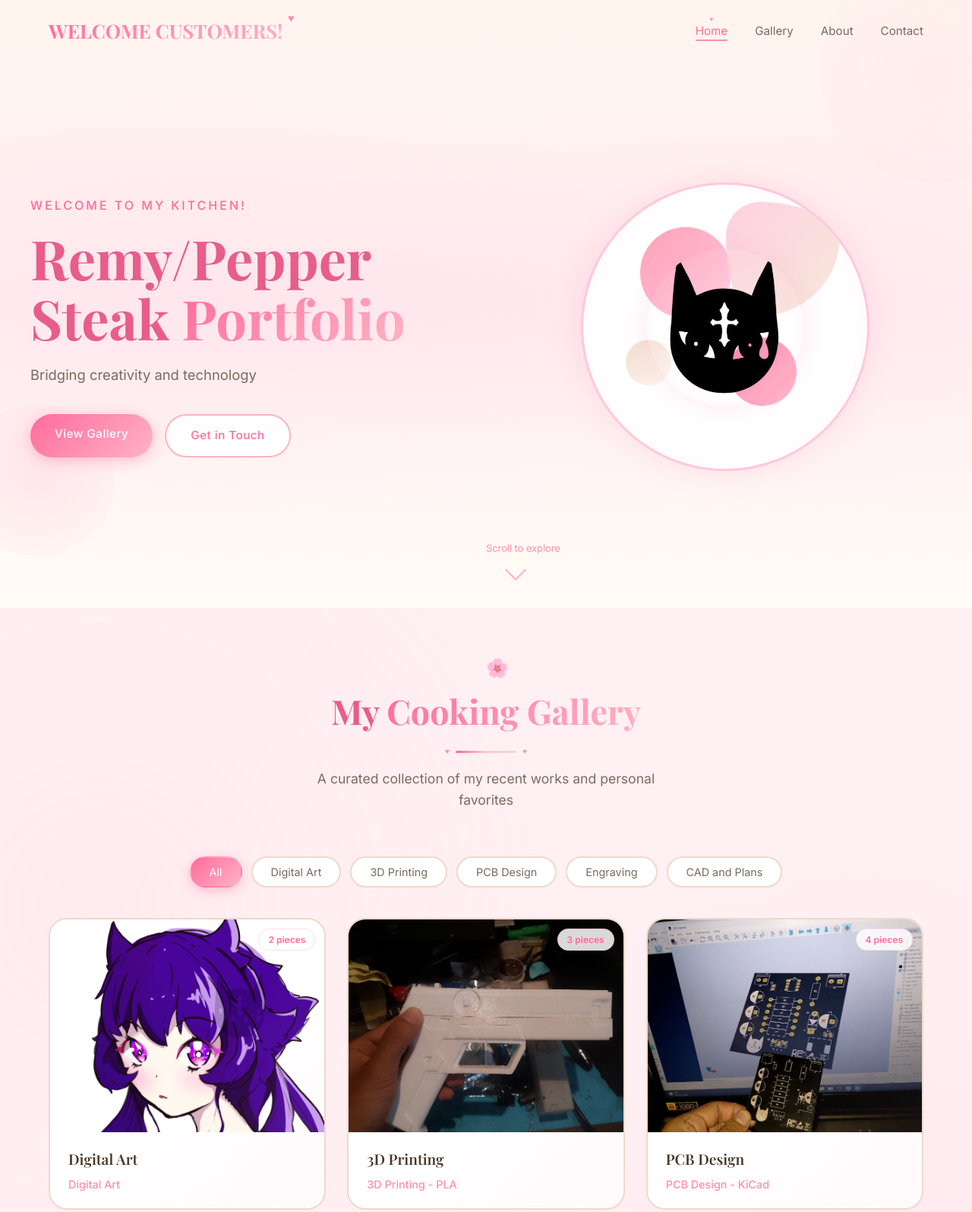
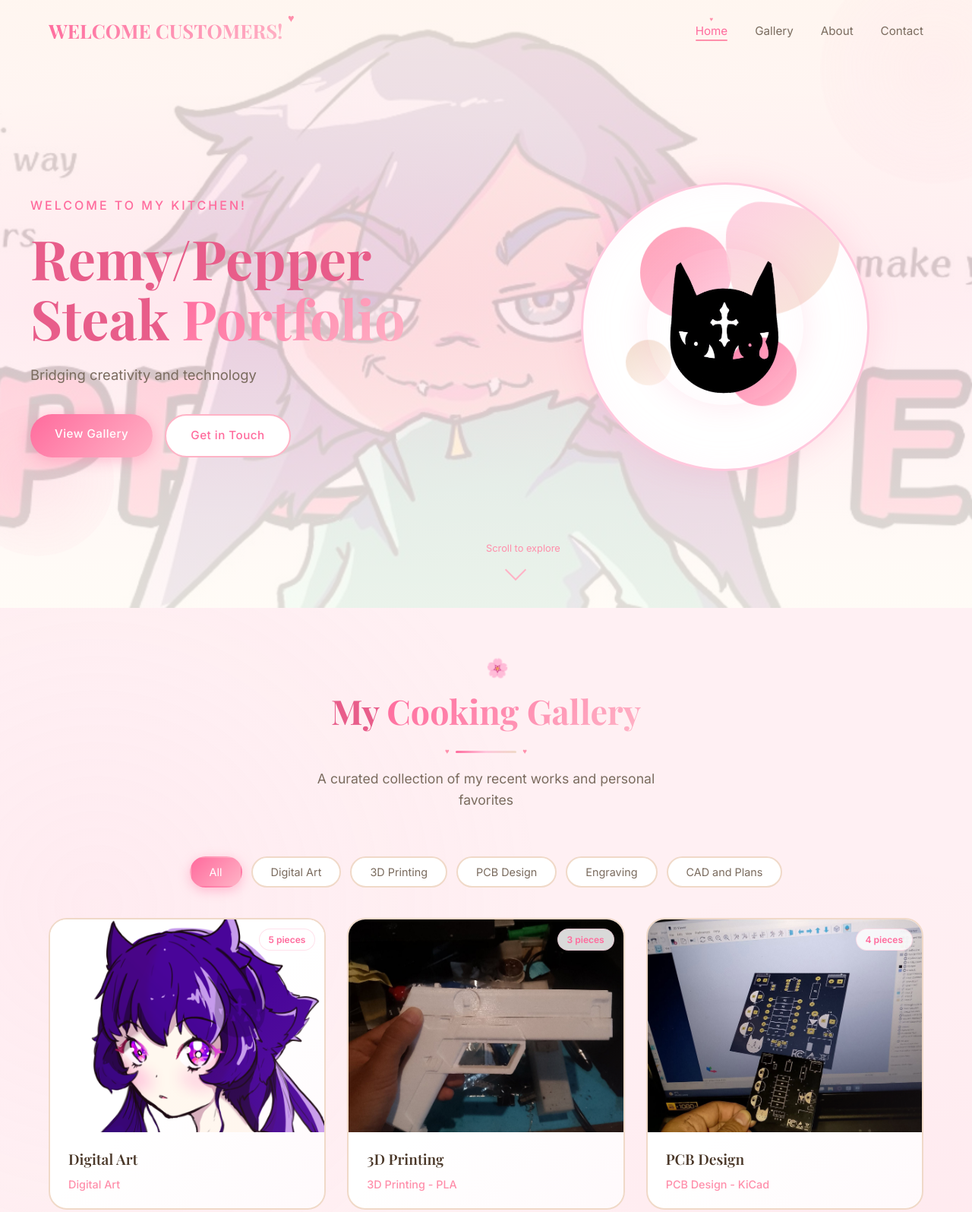
Before and after one commit to tracyrenzfaura4-afk/Portfolio, a plain HTML site: page index.html in a window 1280 px wide. Shown: the top 1595 px of the page at 76% size. Drawn offline with nearby package versions, Linux system fonts and the light colour scheme.

Commit message:
Add files via upload

```diff
--- a/script.js
+++ b/script.js
@@ -64,7 +64,10 @@ document.addEventListener('DOMContentLoaded', function(){
             description: 'A curated collection of vibrant digital illustrations exploring color theory, advanced blending techniques, and unique color palettes.',
             images: [
                 { src: 'images/digital-art-1.jpg', title: 'Digital Illustration 1' },
-                { src: 'images/digital-art-2.jpg', title: 'Digital Illustration 2' }
+                { src: 'images/digital-art-2.jpg', title: 'Digital Illustration 2' },
+                { src: 'images/digital-art-3.jpg', title: 'Digital Illustration 3' },
+                { src: 'images/digital-art-4.jpg', title: 'Digital Illustration 4' },
+                { src: 'images/digital-art-5.jpg', title: 'Digital Illustration 5' }
             ]
         },
         {
--- a/styles.css
+++ b/styles.css
@@ -386,10 +386,25 @@ ul {
     align-items: center;
     position: relative;
     padding: 120px 24px 60px;
+    /*
+     * Layered background technique — human-crafted for subtle depth.
+     * Background-1.jpg sits at the lowest layer with ~12–18% visibility,
+     * veiled by warm tonal gradients above so the image breathes softly
+     * behind the text without competing with it. Pink radial glows sit
+     * on top to preserve the original vibe.
+     */
     background:
+        /* 1 — Pink glow accents (decorative) */
         radial-gradient(ellipse at 20% 50%, rgba(255, 107, 157, 0.08) 0%, transparent 50%),
         radial-gradient(ellipse at 80% 50%, rgba(255, 179, 198, 0.12) 0%, transparent 50%),
-        linear-gradient(180deg, #fff5ee 0%, #fff0f3 50%, #fffbf5 100%);
+        /* 2 — Warm wash overlay (lets ~12–18% of the image show through) */
+        linear-gradient(180deg,
+            rgba(255, 245, 238, 0.88) 0%,
+            rgba(255, 240, 243, 0.82) 50%,
+            rgba(255, 251, 245, 0.88) 100%
+        ),
+        /* 3 — Background image with subtle texture */
+        url('images/Background-1.jpg') center / cover no-repeat fixed;
     overflow: hidden;
 }
 
```
Also changed, not shown: images/Background-1.jpg (added), images/digital-art-3.jpg (added), images/digital-art-4.jpg (added), images/digital-art-5.jpg (added).
